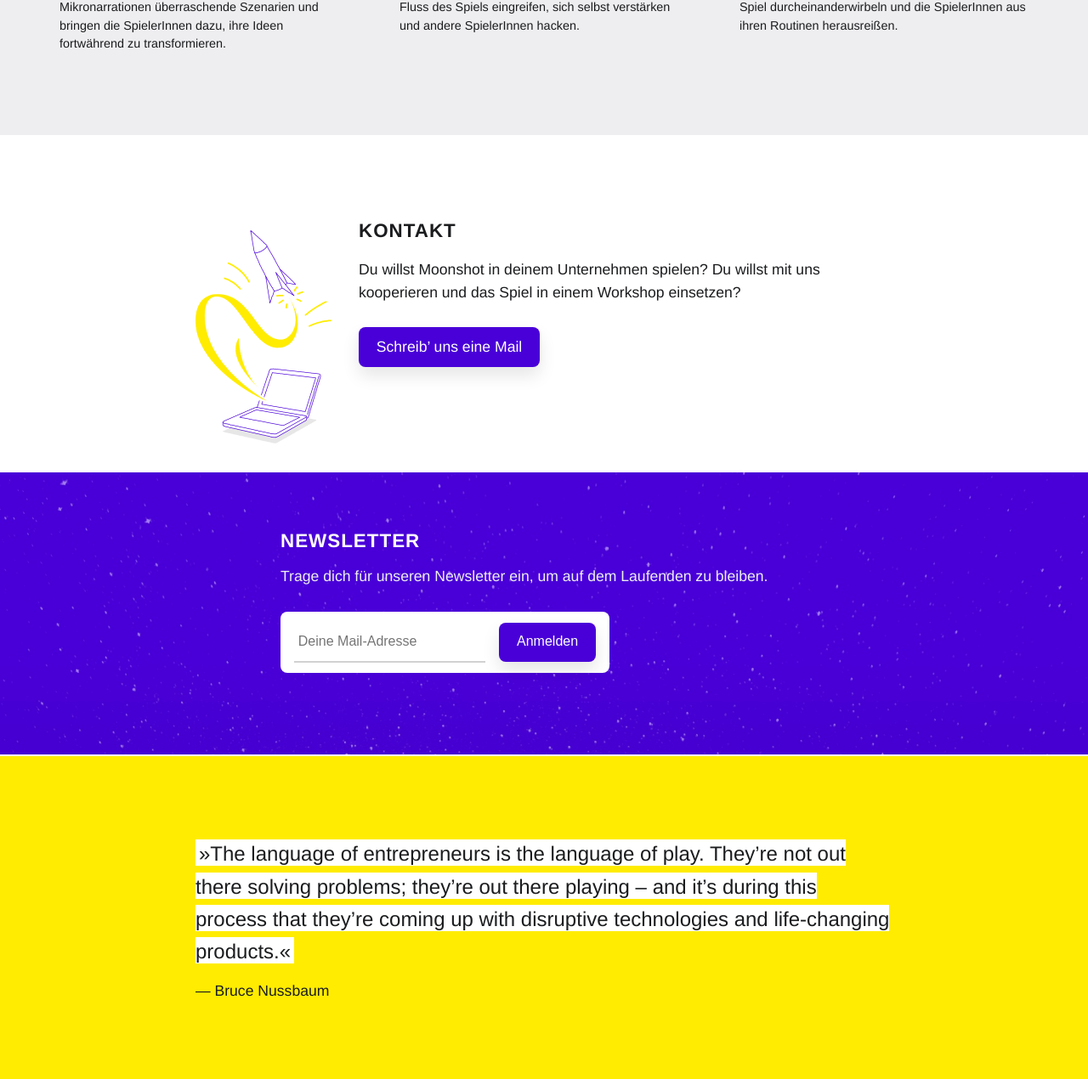
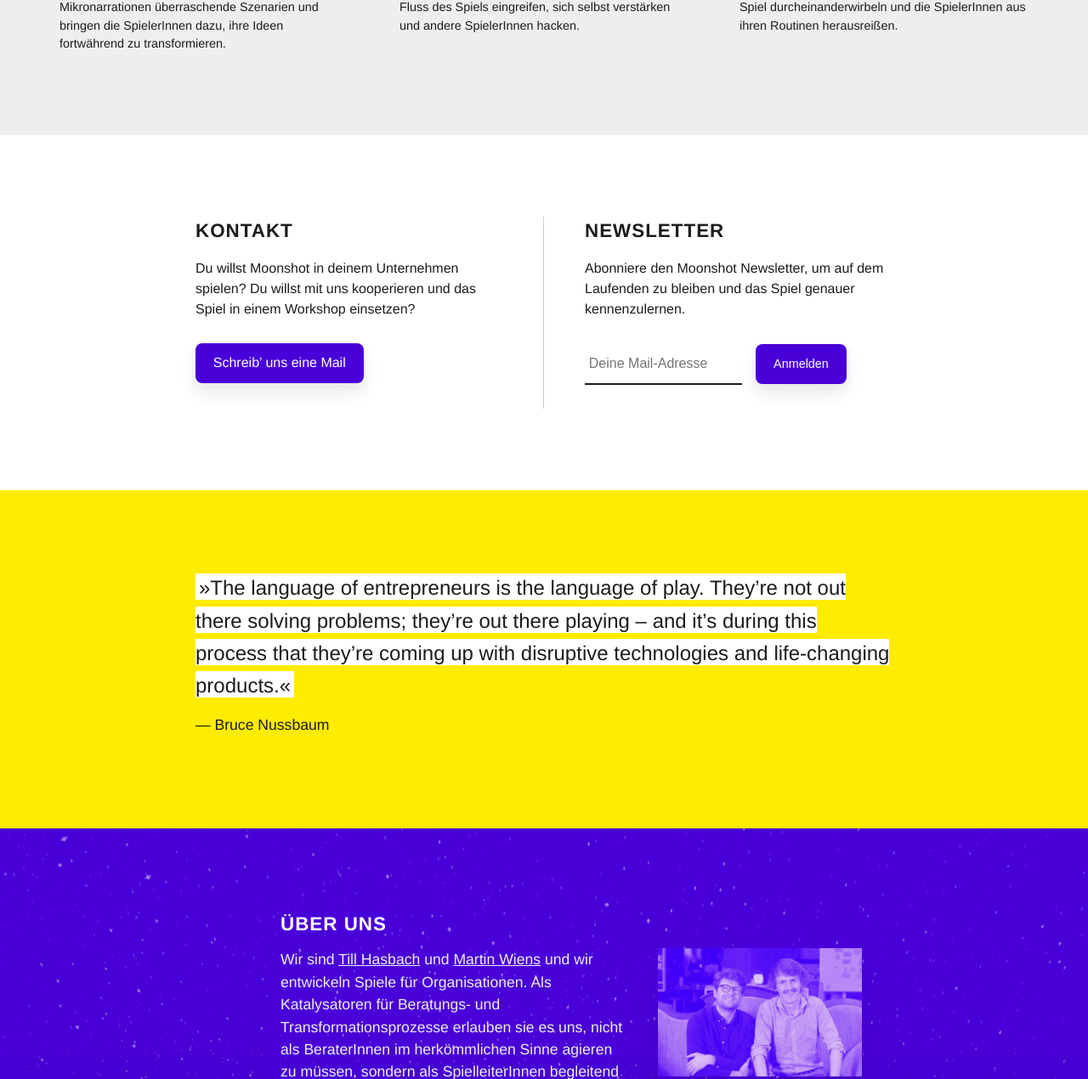
Before and after one commit to christowski/Moonshot, a PHP site: page / in a window 1280 px wide. Shown: the part 2648-3918 px from the top of the page at 85% size. Run offline with PHP 8.4, Linux system fonts and the light colour scheme; some web fonts are replaced.

Commit message:
added duo-column contact layout

```diff
--- a/index.php
+++ b/index.php
@@ -100,7 +100,10 @@
 
     <div class="container">
       <div class="content content-wide content-contact">
-        <img src="media/rocket.png" alt="Illustration of a rocket">
+
+        <div class="contact-container">
+
+          <div class="contact-box">
             <h2>Kontakt</h2>
             <p>Du willst Moonshot in deinem Unternehmen spielen? Du willst mit uns kooperieren und das Spiel in einem Workshop einsetzen?</p>
 
@@ -108,13 +111,12 @@
             <p class="contact-cta">
               <a title="Schreib’ uns eine Mail" href="&#x6d;&#97;&#x69;&#x6c;&#116;&#x6f;&#58;&#104;&#101;&#108;&#108;&#111;&#x40;&#116;&#x68;&#101;&#105;&#110;&#110;&#x6f;&#118;&#x61;&#116;&#x69;&#x6f;&#110;&#103;&#x61;&#x6d;&#101;&#46;&#100;&#x65;">Schreib’ uns eine Mail</a>
             </p>
-      </div>
-    </div>
+          </div> <!-- Contactbox -->
 
-    <div class="container container-violet container-newsletter">
-      <div class="content content-newsletter">
+          <div class="newsletter-box">
             <h2>Newsletter</h2>
-        <p>Trage dich für unseren Newsletter ein, um auf dem Laufenden zu bleiben.</p>
+            <p>Abonniere den <em>Moonshot</em> Newsletter, um auf dem Laufenden zu bleiben und das Spiel genauer kennenzulernen.</p>
+
             <div class="form-wrapper">
               <form
                 action="https://buttondown.email/api/emails/embed-subscribe/Moonshot"
@@ -129,8 +131,13 @@
               </form>
             </div>
 
+          </div> <!-- Nesletterbox -->
+
+        </div> <!-- Contaxtbox Grid -->
+
       </div>
     </div>
+
 
     <div class="container container-yellow">
       <div class="content content-wide">
--- a/sass/screen.sass
+++ b/sass/screen.sass
@@ -90,13 +90,19 @@
   text-align: left
   margin-bottom: 1rem
 
-.content-contact img
-  float: left
-  margin: 0 1rem 0.5rem 0
-  max-width: 100px
+.content-contact p,
+.content-contact input
+  font-size: 0.9rem
   @media (min-width: $breakpoint-large)
-    max-width: 160px
-    margin: 1rem 2rem 0 0
+    font-size: 100%
+
+//.content-contact img
+//  float: left
+//  margin: 0 1rem 0.5rem 0
+//  max-width: 100px
+//  @media (min-width: $breakpoint-large)
+//    max-width: 160px
+//    margin: 1rem 2rem 0 0
 
 @keyframes fadein
   from
@@ -170,6 +176,18 @@
     font-size: 1.3rem
     line-height: 1.6
 
+blockquote p
+  font-size: 1.1rem
+  line-height: 1.6
+  @media (min-width: $breakpoint-medium)
+    font-size: 1.5rem
+  span
+    background: $white
+    display: inline
+
+blockquote p.source
+  font-size: 1.1rem
+
 a, a:active, a:visited
   color: inherit
   text-decoration: underline
@@ -187,14 +205,17 @@
   border: none
   color: white
   box-shadow: 0 10px 20px 0 rgba(0,0,0,0.1)
-  padding: 0.9rem 1.3rem 1rem
+  padding: 0.75rem 0.8rem
   margin: 1rem 0 1rem 0
   display: inline-block
   text-decoration: none
-  border-radius: 8px
+  border-radius: 6px
   transition: all ease 200ms
   font-size: inherit
   line-height: 1rem
+  @media (min-width: $breakpoint-large)
+    padding: 0.9rem 1.3rem 1rem
+    border-radius: 8px
 
 p.contact-cta a:focus,
 p.contact-cta a:hover,
@@ -204,25 +225,19 @@
   transform: translateY(-2px)
   cursor: pointer
 
-.container-newsletter
-  padding-top: 4em
-  padding-bottom: 6em
-  border-bottom: 2px solid $white
-
 button.cta
   margin: 0
+  font-size: 0.9rem
 
 .form-wrapper
-  background: $white
-  padding: 0.75em 1em
-  border-radius: 8px
-  display: inline-block
-  margin: 1rem 0 0 0
+  padding: 0
+  @media (min-width: $breakpoint-medium)
+    padding: 1em 0
 
 input
   outline: none
   border: 0
-  border-bottom: 2px solid rgba($charcoal, 0.2)
+  border-bottom: 2px solid $charcoal
   padding: 0.9rem 0 0.9rem 0.3rem
   font-size: inherit
   margin-right: 0.75rem
@@ -231,24 +246,38 @@
 
 input[type="email"]
   display: inline-block
-  width: 120px
-  font-size: 0.75rem
+  width: 150px
+  margin-bottom: 0.75rem
+  @media (min-width: $breakpoint-large)
+    width: 180px
+
+.contact-container
+  max-width: 1200px
   @media (min-width: $breakpoint-medium)
-    font-size: 1em
-    width: 220px
+    display: grid
+    grid-template-columns: repeat(2, 1fr)
+    grid-gap: 0
+    grid-auto-rows: minmax(100px, auto)
 
+.contact-box
+  border-bottom: 1px solid $mediumgrey
+  margin-bottom: 1.5rem
+  @media (min-width: $breakpoint-medium)
+    grid-column: 1
+    border-right: 1px solid $mediumgrey
+    border-bottom: none
+    padding-right: 1em
+    margin-bottom: 0
+  @media (min-width: $breakpoint-large)
+    padding-right: 3em
 
-blockquote p
-  font-size: 1.1rem
-  line-height: 1.6
+.newsletter-box
   @media (min-width: $breakpoint-medium)
-    font-size: 1.5rem
-  span
-    background: $white
-    display: inline
+    grid-column: 2
+    padding-left: 1em
+  @media (min-width: $breakpoint-large)
+    padding-left: 3em
 
-blockquote p.source
-  font-size: 1.1rem
 
 .card-container
   max-width: 1200px
@@ -285,12 +314,11 @@
 .card-container p
   text-align: center
   max-width: 75%
+  margin: 0 auto
+  font-size: 0.9rem
   @media (min-width: $breakpoint-medium)
     text-align: left
     max-width: 85%
-
-  margin: 0 auto
-  font-size: 0.9rem
 
 .card-container h3
   margin-bottom: 0.4rem
--- a/sass/variables.sass
+++ b/sass/variables.sass
@@ -3,6 +3,7 @@
 // darkblue:     #173F63
 $secondary:   #FFEC00
 $charcoal:    #1B1C1E
+$mediumgrey:  #CCCCCF
 $silver:      #EEEEF0
 $white:       #FFFFFF
 
--- a/stylesheets/screen.css
+++ b/stylesheets/screen.css
@@ -181,16 +181,15 @@
 }
 
 /* line 93, ../sass/screen.sass */
-.content-contact img {
-  float: left;
-  margin: 0 1rem 0.5rem 0;
-  max-width: 100px;
+.content-contact p,
+.content-contact input {
+  font-size: 0.9rem;
 }
 @media (min-width: 768px) {
   /* line 93, ../sass/screen.sass */
-  .content-contact img {
-    max-width: 160px;
-    margin: 1rem 2rem 0 0;
+  .content-contact p,
+  .content-contact input {
+    font-size: 100%;
   }
 }
 
@@ -351,83 +384,106 @@
   cursor: pointer;
 }
 
-/* line 207, ../sass/screen.sass */
-.container-newsletter {
-  padding-top: 4em;
-  padding-bottom: 6em;
-  border-bottom: 2px solid #FFFFFF;
+/* line 228, ../sass/screen.sass */
+button.cta {
+  margin: 0;
+  font-size: 0.9rem;
 }
 
-/* line 212, ../sass/screen.sass */
-button.cta {
-  margin: 0;
+/* line 232, ../sass/screen.sass */
+.form-wrapper {
+  padding: 0;
+}
+@media (min-width: 420px) {
+  /* line 232, ../sass/screen.sass */
+  .form-wrapper {
+    padding: 1em 0;
+  }
 }
 
-/* line 215, ../sass/screen.sass */
-.form-wrapper {
-  background: #FFFFFF;
-  padding: 0.75em 1em;
-  border-radius: 8px;
-  display: inline-block;
-  margin: 1rem 0 0 0;
-}
-
-/* line 222, ../sass/screen.sass */
+/* line 237, ../sass/screen.sass */
 input {
   outline: none;
   border: 0;
-  border-bottom: 2px solid rgba(27, 28, 30, 0.2);
+  border-bottom: 2px solid #1B1C1E;
   padding: 0.9rem 0 0.9rem 0.3rem;
   font-size: inherit;
   margin-right: 0.75rem;
 }
-/* line 229, ../sass/screen.sass */
+/* line 244, ../sass/screen.sass */
 input:focus, input:active {
   border-color: #4900D8;
 }
 
-/* line 232, ../sass/screen.sass */
+/* line 247, ../sass/screen.sass */
 input[type="email"] {
   display: inline-block;
-  width: 120px;
-  font-size: 0.75rem;
+  width: 150px;
+  margin-bottom: 0.75rem;
 }
-@media (min-width: 420px) {
-  /* line 232, ../sass/screen.sass */
+@media (min-width: 768px) {
+  /* line 247, ../sass/screen.sass */
   input[type="email"] {
-    font-size: 1em;
-    width: 220px;
+    width: 180px;
   }
 }
 
-/* line 241, ../sass/screen.sass */
-blockquote p {
-  font-size: 1.1rem;
-  line-height: 1.6;
+/* line 254, ../sass/screen.sass */
+.contact-container {
+  max-width: 1200px;
 }
 @media (min-width: 420px) {
-  /* line 241, ../sass/screen.sass */
-  blockquote p {
-    font-size: 1.5rem;
+  /* line 254, ../sass/screen.sass */
+  .contact-container {
+    display: grid;
+    grid-template-columns: repeat(2, 1fr);
+    grid-gap: 0;
+    grid-auto-rows: minmax(100px, auto);
   }
 }
-/* line 246, ../sass/screen.sass */
-blockquote p span {
-  background: #FFFFFF;
-  display: inline;
+
+/* line 262, ../sass/screen.sass */
+.contact-box {
+  border-bottom: 1px solid #CCCCCF;
+  margin-bottom: 1.5rem;
+}
+@media (min-width: 420px) {
+  /* line 262, ../sass/screen.sass */
+  .contact-box {
+    grid-column: 1;
+    border-right: 1px solid #CCCCCF;
+    border-bottom: none;
+    padding-right: 1em;
+    margin-bottom: 0;
+  }
+}
+@media (min-width: 768px) {
+  /* line 262, ../sass/screen.sass */
+  .contact-box {
+    padding-right: 3em;
+  }
 }
 
-/* line 250, ../sass/screen.sass */
-blockquote p.source {
-  font-size: 1.1rem;
+@media (min-width: 420px) {
+  /* line 274, ../sass/screen.sass */
+  .newsletter-box {
+    grid-column: 2;
+    padding-left: 1em;
+  }
+}
+@media (min-width: 768px) {
+  /* line 274, ../sass/screen.sass */
+  .newsletter-box {
+    padding-left: 3em;
+  }
 }
 
-/* line 253, ../sass/screen.sass */
+/* line 282, ../sass/screen.sass */
 .card-container {
   max-width: 1200px;
 }
 @media (min-width: 420px) {
-  /* line 253, ../sass/screen.sass */
+  /* line 282, ../sass/screen.sass */
   .card-container {
     display: grid;
     grid-template-columns: repeat(3, 1fr);
```
Also changed, not shown: other parts of stylesheets/screen.css (+68 -34 lines). Lines whose indentation alone changed are shown as unchanged.
